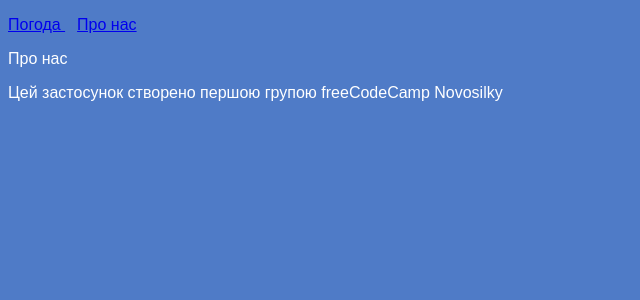
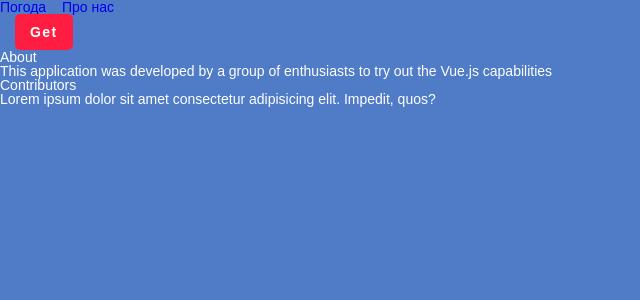
Before and after one commit to haskelcurry/vue-weather, a Vue app: page /#/about in a window 1280 px wide. Shown: the top 300 px of the page, without its empty margins (0-640 px from the left). Built offline with nearby package versions, Linux system fonts and the light colour scheme.

Commit message:
don't understand

```diff
--- a/src/components/Header.vue
+++ b/src/components/Header.vue
@@ -1,9 +1,10 @@
+<!-- eslint-disable vue/multi-word-component-names -->
 <script>
 export default {
   props: {
     title: String
   }
-}
+};
 </script>
 
 <template>
@@ -12,5 +13,4 @@ export default {
   </header>
 </template>
 
-<style>
-</style>
+<style></style>
--- a/src/pages/About.vue
+++ b/src/pages/About.vue
@@ -1,7 +1,66 @@
+<!-- eslint-disable vue/multi-word-component-names -->
+<script>
+export default {
+  data() {
+    return {
+      //contributorsInitials: [],
+      contributorsList: [
+        {
+          contributorsNames: 'Markel Tuzinskiy'
+        },
+        {
+          contributorsNames: 'John Smith'
+        }
+      ]
+    };
+  },
+  methods: {
+    getInitials() {
+      for (let i = 0; i < this.contributorsList.length; i++) {
+        const arrayNew = this.contributorsList[i].contributorsNames.split(' ');
+        const aaa = arrayNew.shift().charAt(0) + arrayNew.pop().charAt(0);
+        return (this.contributorsList[i].contributorsInitials = aaa.toUpperCase());
+      }
+    }
+  }
+};
+</script>
+
 <template>
-  <p>Про нас</p>
-  Цей застосунок створено першою групою freeCodeCamp Novosilky
+  <button @click="getInitials">Get</button>
+  <p>About</p>
+  <p>This application was developed by a group of enthusiasts to try out the Vue.js capabilities</p>
+
+  <section>
+    <h2>Contributors</h2>
+    <!-- eslint-disable-next-line vue/require-v-for-key -->
+    <ul v-for="initial in contributorsInitials" class="about-contributors-list">
+      <li class="about-contributors-item">
+        <div class="about-contributors-item-initials">{{ initial.contributorsInitials }}</div>
+        <span>{{ initial.contributorsNames }}</span>
+      </li>
+    </ul>
+    <p>Lorem ipsum dolor sit amet consectetur adipisicing elit. Impedit, quos?</p>
+  </section>
 </template>
 
 <style scoped>
+.about-contributors-item-initials {
+  border: 1px solid #000;
+  border-radius: 50%;
+}
+
+button {
+  cursor: pointer;
+  border: none;
+  font-size: 14px;
+  font-weight: bold;
+  letter-spacing: 0.1em;
+  padding: 10px 15px;
+  margin-left: 15px;
+  border-radius: 5px;
+  color: white;
+  background: #ff1e42;
+  transition: background 0.3s ease-in-out;
+}
 </style>
--- a/src/pages/Weather.vue
+++ b/src/pages/Weather.vue
@@ -1,3 +1,4 @@
+<!-- eslint-disable vue/multi-word-component-names -->
 <script>
 import Header from '../components/Header.vue';
 import Footer from '../components/Footer.vue';
@@ -5,9 +6,9 @@ import Footer from '../components/Footer.vue';
 export default {
   data() {
     return {
-            searchText: "",
+      searchText: '',
       results: [],
-            error: ""
+      error: ''
     };
   },
   methods: {
@@ -28,28 +29,28 @@ export default {
         });
     }
   },
+  // eslint-disable-next-line vue/no-reserved-component-names
   components: { Header, Footer }
-}
+};
 </script>
 
 <template>
-  <Header title="Погода в селі"/>
+  <Header title="Погода в селі" />
   <section>
     <input type="text" placeholder="Назва села" autofocus v-model="searchText" />
     <button @click="search">Пошук</button>
     <span class="error">{{ error }}</span>
   </section>
   <section class="results">
+    <!-- eslint-disable-next-line vue/require-v-for-key -->
     <div v-for="result in results" class="result">
-      <div class="name">
-        {{result.name}}, {{result.sys.country}}
-      </div>
-      <div class="temp">{{Math.round(result.main.temp)}} °C</div>
-      <img :src="result.icon">
-      <div class="description">{{result.weather[0].description}}</div>
+      <div class="name">{{ result.name }}, {{ result.sys.country }}</div>
+      <div class="temp">{{ Math.round(result.main.temp) }} °C</div>
+      <img :src="result.icon" />
+      <div class="description">{{ result.weather[0].description }}</div>
     </div>
   </section>
-  <Footer groupName="першою"/>
+  <Footer groupName="першою" />
 </template>
 
 <style scoped>
--- a/src/styles/main.css
+++ b/src/styles/main.css
@@ -1 +1,2 @@
 @import "./base.css";
+@import "./null.css";
--- /dev/null
+++ b/src/styles/null.css
@@ -0,0 +1,91 @@
+/*Reset styles*/
+* {
+    padding: 0;
+    margin: 0;
+    border: 0;
+}
+
+*,
+*:before,
+*:after {
+    -moz-box-sizing: border-box;
+    -webkit-box-sizing: border-box;
+    box-sizing: border-box;
+}
+
+:focus,
+:active {
+    outline: none;
+}
+
+a:focus,
+a:active {
+    outline: none;
+}
+
+nav,
+footer,
+header,
+aside {
+    display: block;
+}
+
+html,
+body {
+    height: 100%;
+    width: 100%;
+    font-size: 100%;
+    line-height: 1;
+    font-size: 14px;
+    -ms-text-size-adjust: 100%;
+    -moz-text-size-adjust: 100%;
+    -webkit-text-size-adjust: 100%;
+}
+
+input,
+button,
+textarea {
+    font-family: inherit;
+}
+
+input::-ms-clear {
+    display: none;
+}
+
+button {
+    cursor: pointer;
+}
+
+button::-moz-focus-inner {
+    padding: 0;
+    border: 0;
+}
+
+a,
+a:visited {
+    text-decoration: none;
+}
+
+a:hover {
+    text-decoration: none;
+}
+
+ul li {
+    list-style: none;
+}
+
+img {
+    vertical-align: top;
+}
+
+h1,
+h2,
+h3,
+h4,
+h5,
+h6 {
+    font-size: inherit;
+    font-weight: 400;
+}
+
+/*--------------------*/
```
Also changed, not shown: src/App.vue (+4 -3 lines), src/components/Footer.vue (+3 -4 lines). Lines whose indentation alone changed are shown as unchanged.
